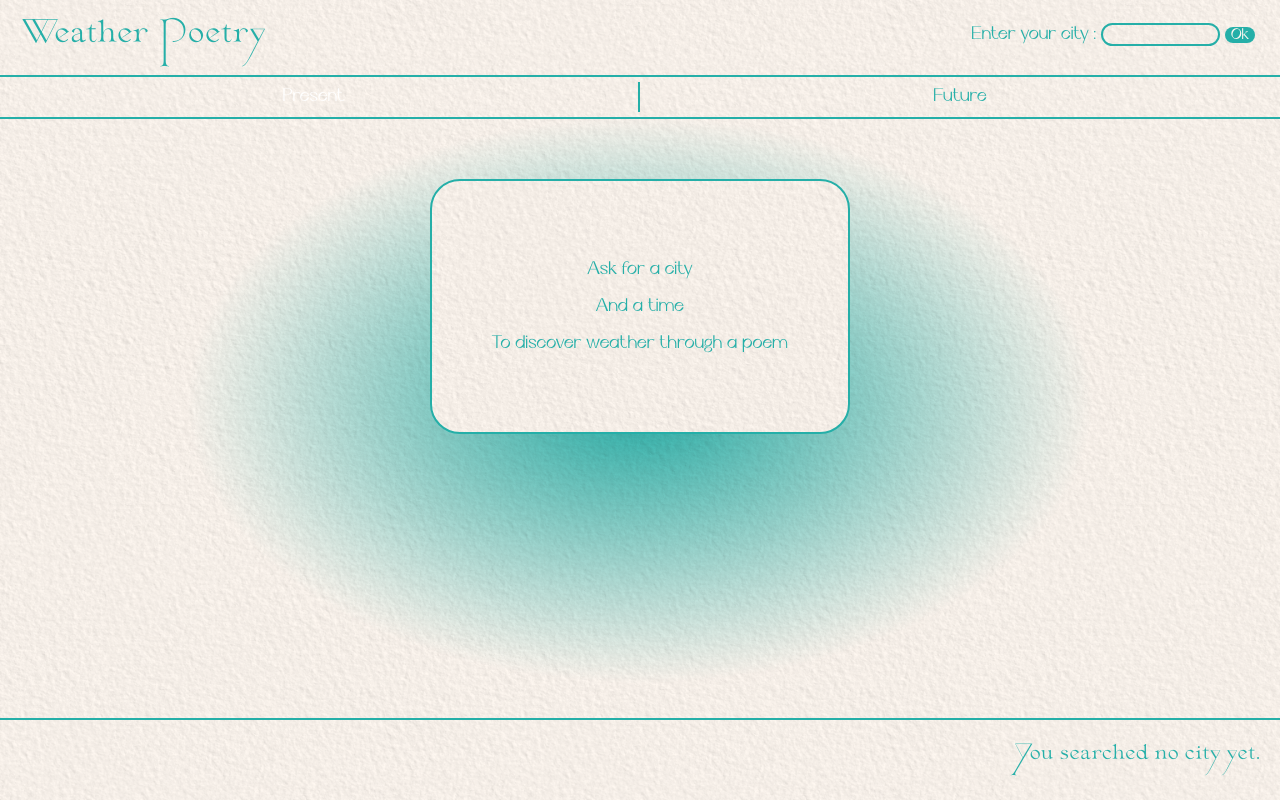
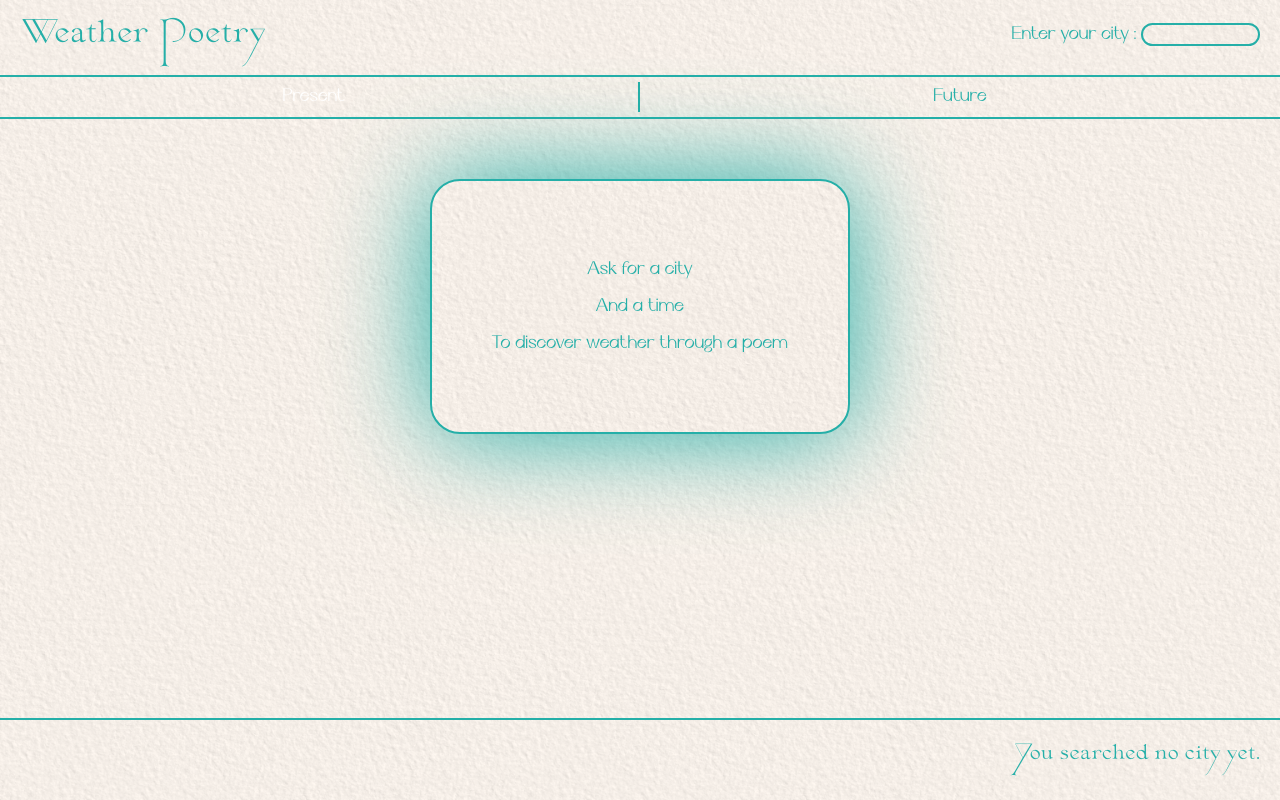
Before and after one commit to MarieGuillot/projetWebVue, a Vue app: page / in a window 1280 px wide. Built offline with nearby package versions, Linux system fonts and the light colour scheme; a web font is replaced by a local one.

Commit message:
last version with present != past (computed)

```diff
--- a/src/App.vue
+++ b/src/App.vue
@@ -5,10 +5,10 @@
       <div id="title">
       Weather Poetry
       </div>
-      <CityForm/>
+      <CityForm  v-on:newCitySearched="updateCity" :citySearched="city"/>
     </header>
-    <TimeSelection/>
-    <WeatherInfo/>
+    <TimeSelection v-on:presentWanted="updateTime"/>
+    <WeatherInfo :citySearched="city" :presentWanted="present"/>
     <footer>
       <div id="infos">
       You searched {{city}}.
@@ -32,15 +32,26 @@ export default {
     CityForm,
     TimeSelection
 	},
-   data() {
-    return {
-      city : "no city yet"
-      }
-   },
-  mounted() {
-      this.$root.$on('city', (cityname) => {
-        this.city = cityname;
-      });
+  data() {
+  return {
+    city : localStorage.getItem("search") || "no city yet",
+    present : true,
+    }
+  },
+  watch: {
+  city: function(newCity) {
+    localStorage.setItem("search", newCity);
+  }
+  },
+  methods: {
+    updateCity: function(cityName) {
+      this.city = cityName;
+      console.log("city via emit :" + cityName);
+    },
+    updateTime:function(isPresent) {
+      this.present = isPresent;
+      console.log("present via emit :" + isPresent);
+    },
   }
 }
 
@@ -87,10 +98,11 @@ font-style: normal;
 
 body{
   margin: 0;
+  color: var(--my-main-color);
 }
 
 html {
-  background: url('./assets/paper.jpg'), radial-gradient(ellipse at center, var(--my-main-color), var(--my-paper-color) 50%) ;
+  background: url('./assets/paper.jpg'), var(--my-paper-color);
   background-size : 500px, cover;
   background-blend-mode: multiply;
   width:100%;
@@ -101,7 +113,7 @@ html {
   -webkit-font-smoothing: antialiased;
   -moz-osx-font-smoothing: grayscale;
   font-size: 30px;
-  color: var(--my-main-color);
+  transition : color 2s;
 }
 
 header {
@@ -112,7 +124,8 @@ header {
   background-size : 500px;
   background-blend-mode: multiply;
   line-height: 30px;
-  overflow:hidden;
+  overflow: hidden;
+  transition : color 2s, border 2s;
 }
 
 #title {
--- a/src/components/CityForm.vue
+++ b/src/components/CityForm.vue
@@ -1,9 +1,9 @@
 <template>
     <form>
       <label for="name">Enter your city : </label>
-      <input type="text" id="name" name="name" required
+      <input v-on:input="okOn" type="text" id="name" name="name" required
        minlength="1" maxlength="20" size="10">
-       <button id="OkButton" v-on:click="submitCity"> Ok </button>
+       <button id="OkButton" v-on:click="submitCity" v-if="okExists"> Ok </button>
     </form>
 
 </template>
@@ -11,12 +11,24 @@
 <script>
 export default {
   name: 'CityForm',
+  data() {
+    return {
+			okExists: false,
+	}
+	},
   methods : {
     submitCity(event) {
       event.preventDefault();
       var txt = document.getElementById('name');
-      this.$root.$emit('city', txt.value);
-    }
+      this.$emit('newCitySearched', txt.value);
+    },
+    okOn() {
+      this.okExists = true;
+      var txt = document.getElementById('name');
+      if (txt.value == "") {
+        this.okExists = false;
+      }
+    },
   }
 }
 
--- a/src/components/TimeSelection.vue
+++ b/src/components/TimeSelection.vue
@@ -16,7 +16,7 @@ export default {
   methods : {
     time() {
       this.isPresent = !this.isPresent;
-      this.$root.$emit('present', this.isPresent);
+      this.$emit('presentWanted', this.isPresent);
     }
   }
 }
@@ -33,6 +33,7 @@ export default {
   overflow:hidden;
   font-family: 'Cyrene', sans-serif;
   font-size: 20px;
+  transition : border 2s;
 }
 
 #present {
@@ -44,6 +45,7 @@ export default {
   border-left: solid 2px var(--my-main-color);
   float:right;
   width:50vw;
+  transition : border 2s;
 }
 
 .active{
--- a/src/components/WeatherInfo.vue
+++ b/src/components/WeatherInfo.vue
@@ -2,11 +2,11 @@
 <div id="OuterBlock">
   <div id="WeatherInfo">
     <!-- Temperature -->
-    <p id="textTemperature"> {{computedTemperature}} </p>
+    <p id="textTemperature"> {{temperature}} </p>
     <!-- Wind -->
-    <p id="textWind"> {{computedWind}} </p>
+    <p id="textWind"> {{wind}} </p>
     <!-- Description -->
-    <p id="textDescription" v-html="computedDescription"> </p>
+    <p id="textDescription" v-html="description"> </p>
   </div>
 </div>
 </template>
@@ -18,9 +18,24 @@ import {createAPoemWithDescription, createAVerseWithTemperature, createAVerseWit
 
 export default {
   name: 'WeatherInfo',
+  props:{
+    citySearched : {type: String, required: true},
+    presentWanted : {type: Boolean, default : true},
+  },
+  watch: {
+		citySearched: function (newCity, oldCity) {
+			console.log("city " + oldCity + " has been replace by " + newCity);
+      this.searchAndWritePoems(newCity);
+		},
+
+    presentWanted :function(newTime, oldTime) {
+			console.log("bool present " + oldTime + " has been replace by " + newTime);
+      this.searchAndWritePoems(this.citySearched);
+    }
+	},
   computed: {
 		computedTemperature: function() {
-      if(this.showPresent) {
+      if(this.presentWanted) {
         return this.presentTemperature;
       }
       else {
@@ -28,7 +43,7 @@ export default {
       }
 		},
     computedWind: function() {
-			if(this.showPresent) {
+			if(this.presentWanted) {
         return this.presentWind;
       }
       else {
@@ -36,7 +51,7 @@ export default {
       }
 		},
     computedDescription: function() {
-			if(this.showPresent) {
+			if(this.presentWanted) {
         return this.presentDescription;
       }
       else {
@@ -44,10 +59,18 @@ export default {
       }
 		}
 	},
+
   data() {
     return {
       weatherData: [],
-      request : false,
+      temperatureValue : 0,
+      windValue : 0,
+      temperature : "Ask for a city",
+      wind : "And a time",
+      description : "To discover weather through a poem",
+
+
+
       presentTemperatureValue : 0,
       presentWindValue : 0,
       futureTemperatureValue : 0,
@@ -58,40 +81,60 @@ export default {
       futureTemperature : "Ask for a city",
       futureWind : "And a time",
       futureDescription : "To discover weather through a poem",
-      showPresent : true,
     }
   },
-  created: function() {
+
+  mounted: function() {
+    if(this.citySearched != "no city yet") {
+      this.searchAndWritePoems(this.citySearched);
+    }
 	},
 
-  mounted() {
-      this.$root.$on('city', (cityname) => {
-        getWeatherData(cityname).then(
+	methods: {
+      // searchAndWritePoems(newcity) {
+      //    getWeatherData(newcity).then(
+      //       async (data) => {
+      //       this.weatherData = data;
+      //       this.composeAPoemFromPresentWeather();
+      //       this.composeAPoemFromFutureWeather();
+      //       this.setFutureOrPresentColors();
+      //       });
+      // },
+
+      searchAndWritePoems(newcity) {
+        if (this.presentWanted) {
+           getWeatherData(newcity).then(
             async (data) => {
             this.weatherData = data;
-            console.log(data.forecast);
-            this.composeAPoemFromPresentWeather();
-            this.composeAPoemFromFutureWeather();
-            this.request = true;
-            this.setFutureOrPresentColors();
-            });
+            this.composeAPoemFromPresentWeather().then(
+                  async() => {
+                    this.setFutureOrPresentColors();
+                  }
+            );
+            }
+          );
+        } else {
+           getWeatherData(newcity).then(
+            async (data) => {
+            this.weatherData = data;
+              this.composeAPoemFromFutureWeather().then(
+                  async() => {
+                    this.setFutureOrPresentColors();
+                  }
+            );
+            }
+          );
+        }
 
-      });
+      },
 
-      this.$root.$on('present', (isPresent) => {
-        this.showPresent = isPresent;
-        this.setFutureOrPresentColors();
-      });
-
-  },
-
-	methods: {
       setFutureOrPresentColors() {
-        if (this.showPresent) {
-          this.setColors(this.presentTemperatureValue, this.presentWindValue);
-        } else {
-          this.setColors(this.futureTemperatureValue, this.futureWindValue);
-        }
+        this.setColors(this.temperatureValue, this.windValue);
+        // if (this.presentWanted) {
+        //   this.setColors(this.presentTemperatureValue, this.presentWindValue);
+        // } else {
+        //   this.setColors(this.futureTemperatureValue, this.futureWindValue);
+        // }
       },
 
       setColors(temperatureToColor, windToColor) {
@@ -107,24 +150,62 @@ export default {
         }
       },
 
+      write(location, text, currentLetter) {
+        this[location] += text[currentLetter];
+        if (currentLetter < text.length-1) {
+          setTimeout(this.write, 30, location, text, currentLetter+1);
+        }
+      },
+
+      async completePoem(location, waitMessage, functionToCreatePoem, parameter) {
+        this[location] = waitMessage;
+        let poem = await functionToCreatePoem(parameter);
+        this[location] = "";
+        this.write(location, poem, 0);
+      },
+
 			async composeAPoemFromPresentWeather() {
-        this.presentTemperatureValue = extractNumberFromString(this.weatherData.temperature);
-        this.presentWindValue = extractNumberFromString(this.weatherData.wind);
-        this.presentDescription = await createAPoemWithDescription(this.weatherData.description);
-        this.presentTemperature = await createAVerseWithTemperature(this.presentTemperatureValue);
-        this.presentWind = await createAVerseWithWind(this.presentWindValue);
-
+        // this.presentTemperatureValue = extractNumberFromString(this.weatherData.temperature);
+        // this.presentWindValue = extractNumberFromString(this.weatherData.wind);
+        // this.completePoem('presentTemperature',"I am working", createAVerseWithTemperature, this.presentTemperatureValue);
+        // this.completePoem('presentWind', "Writing your poem", createAVerseWithWind, this.presentWindValue);
+        // this.completePoem('presentDescription', "Please wait", createAPoemWithDescription, this.weatherData.description);
+        this.temperatureValue = extractNumberFromString(this.weatherData.temperature);
+        this.windValue = extractNumberFromString(this.weatherData.wind);
+        this.completePoem('temperature',"I am working", createAVerseWithTemperature, this.temperatureValue);
+        this.completePoem('wind', "Writing your poem", createAVerseWithWind, this.windValue);
+        this.completePoem('description', "Please wait", createAPoemWithDescription, this.weatherData.description);
       },
 
       async composeAPoemFromFutureWeather() {
-        const futureTimes = ["tomorrow", "next day", "day after", "future"];
+        // const futureTimes = ["tomorrow", "next day", "day after", "future"];
+        // const index = Math.floor(Math.random() * futureTimes.length);
+        // this.futureDescription = await createAPoemWithDescription(futureTimes[index]);
+        // if (index < futureTimes.length-1) {
+        //   this.futureTemperatureValue = extractNumberFromString(this.weatherData.forecast[index].temperature);
+        //   this.futureWindValue = extractNumberFromString(this.weatherData.forecast[index].wind);
+        //   this.futureTemperature = await createAVerseWithTemperature(this.futureTemperatureValue);
+        //   this.futureWind = await createAVerseWithWind(this.futureWindValue);
+        // } else {
+        //   var sumT = 0.;
+        //   var sumW = 0.;
+        //   for (var day of this.weatherData.forecast) {
+        //     sumT += extractNumberFromString(day.temperature);
+        //     sumW += extractNumberFromString(day.wind);
+        //   }
+        //   this.futureTemperatureValue = sumT/3.;
+        //   this.futureWindValue = sumW/3.;
+        //   this.futureTemperature = await createAVerseWithTemperature(this.futureTemperatureValue);
+        //   this.futureWind = await createAVerseWithWind(this.futureWindValue);
+        // }
+         const futureTimes = ["tomorrow", "next day", "day after", "future"];
         const index = Math.floor(Math.random() * futureTimes.length);
-        this.futureDescription = await createAPoemWithDescription(futureTimes[index]);
+        this.description = await createAPoemWithDescription(futureTimes[index]);
         if (index < futureTimes.length-1) {
-          this.futureTemperatureValue = extractNumberFromString(this.weatherData.forecast[index].temperature);
-          this.futureWindValue = extractNumberFromString(this.weatherData.forecast[index].wind);
-          this.futureTemperature = await createAVerseWithTemperature(this.futureTemperatureValue);
-          this.futureWind = await createAVerseWithWind(this.futureWindValue);
+          this.temperatureValue = extractNumberFromString(this.weatherData.forecast[index].temperature);
+          this.windValue = extractNumberFromString(this.weatherData.forecast[index].wind);
+          this.temperature = await createAVerseWithTemperature(this.temperatureValue);
+          this.wind = await createAVerseWithWind(this.windValue);
         } else {
           var sumT = 0.;
           var sumW = 0.;
@@ -132,17 +213,13 @@ export default {
             sumT += extractNumberFromString(day.temperature);
             sumW += extractNumberFromString(day.wind);
           }
-          this.futureTemperatureValue = sumT/3.;
-          this.futureWindValue = sumW/3.;
-          this.futureTemperature = await createAVerseWithTemperature(this.futureTemperatureValue);
-          this.futureWind = await createAVerseWithWind(this.futureWindValue);
+          this.temperatureValue = sumT/3.;
+          this.windValue = sumW/3.;
+          this.temperature = await createAVerseWithTemperature(this.temperatureValue);
+          this.wind = await createAVerseWithWind(this.windValue);
         }
-
       }
-
 			},
-
-
 	}
 
 
@@ -169,6 +246,8 @@ export default {
   display : inline-block;
   border-radius: 30px;
   border: solid 2px var(--my-main-color);
+  box-shadow: 0px 0px 100px var(--my-main-color);
+  transition : 3s;
 }
 
 </style>
--- a/src/services/api/weatherAPI.js
+++ b/src/services/api/weatherAPI.js
@@ -10,18 +10,23 @@ const getWeatherData = async function(city) {
     }
 }
 
+const falseWeatherData = async function(city) {
+    console.log("false weather in" + city);
+    return {"temperature":"+15 °C","wind":"44 km/h","description":"Partly cloudy","forecast":[{"day":"1","temperature":"+14 °C","wind":"27 km/h"},{"day":"2","temperature":"17 °C","wind":"18 km/h"},{"day":"3","temperature":"17 °C","wind":"17 km/h"}]};
+}
+
 function extractNumberFromString(string) {
     var signe = 1;
     if (string[0]=="-") {
         signe = -1;
     }
     var matches = string.match(/(\d+)/);
-    var number = signe*parseFloat(matches[0]);
-    if (number) {
-        return number;
+    if (matches != null) {
+        var number = signe*parseFloat(matches[0]);
     } else {
-        return 0; //sometimes the API send an empty string
+        number = 0;
     }
+    return number;
 }
 
 function qualifyWind(speed){
@@ -75,4 +80,4 @@ function qualifyTemperature(temperature){
     }
 }
 
-export { getWeatherData, extractNumberFromString, qualifyTemperature, qualifyWind}
+export { getWeatherData, extractNumberFromString, qualifyTemperature, qualifyWind, falseWeatherData}
```
